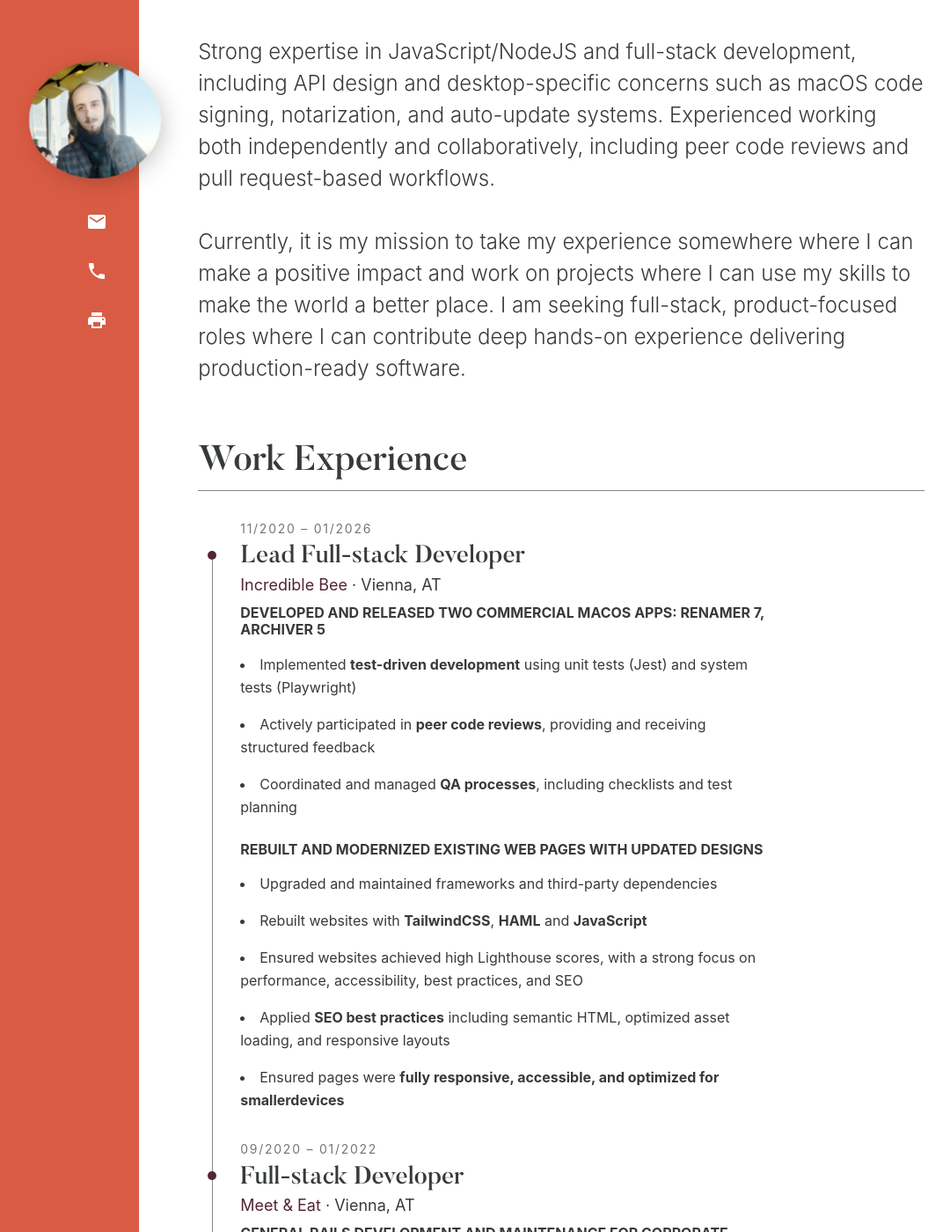
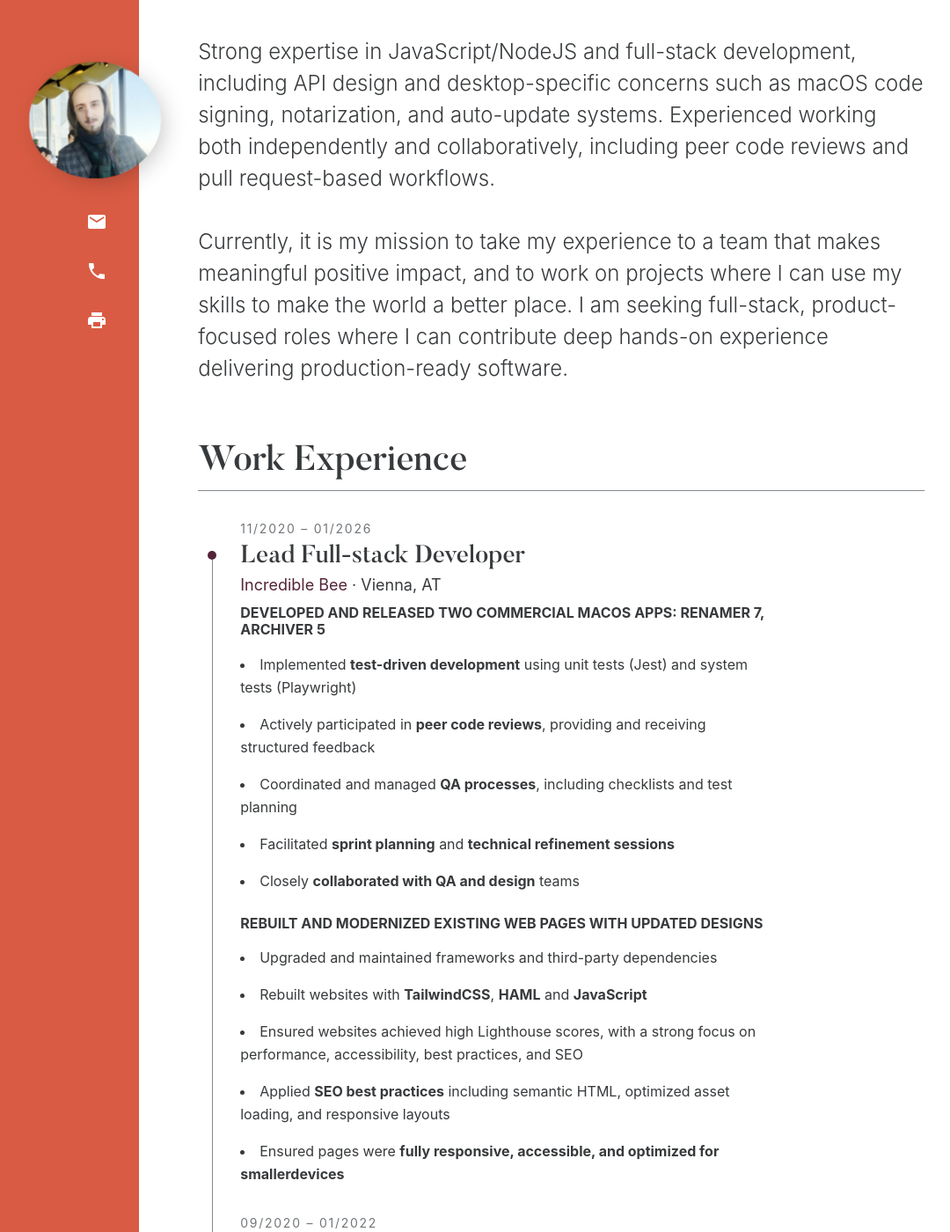
Before and after one commit to joseapintor/joseapintor.github.io, a Jekyll site: the page _pages/CV.html, which Jekyll copies as it is, in a window 1280 px wide and 1400 px high, scrolled down 730 px. Shown: the whole window at 88% size, without its empty margins (162-1242 px from the left). Built offline with Jekyll 4.4.1, drawn with Linux system fonts in a browser that asks for light colours.

Commit message:
Update About me. Add more to Lead dev entry

```diff
--- a/_pages/CV.html
+++ b/_pages/CV.html
@@ -207,11 +207,11 @@
             working both independently and collaboratively, including peer code
             reviews and pull request-based workflows.
             <br /><br />
-            Currently, it is my mission to take my experience somewhere where I
-            can make a positive impact and work on projects where I can use my
-            skills to make the world a better place. I am seeking full-stack,
-            product-focused roles where I can contribute deep hands-on
-            experience delivering production-ready software.
+            Currently, it is my mission to take my experience to a team that
+            makes meaningful positive impact, and to work on projects where I
+            can use my skills to make the world a better place. I am seeking
+            full-stack, product-focused roles where I can contribute deep
+            hands-on experience delivering production-ready software.
           </div>
         </section>
 
@@ -264,6 +264,14 @@
                       Coordinated and managed
                       <strong>QA processes</strong>, including checklists and
                       test planning
+                    </li>
+                    <li>
+                      Facilitated <strong>sprint planning</strong> and
+                      <strong>technical refinement sessions</strong>
+                    </li>
+                    <li>
+                      Closely
+                      <strong>collaborated with QA and design</strong> teams
                     </li>
                   </ul>
 
```
